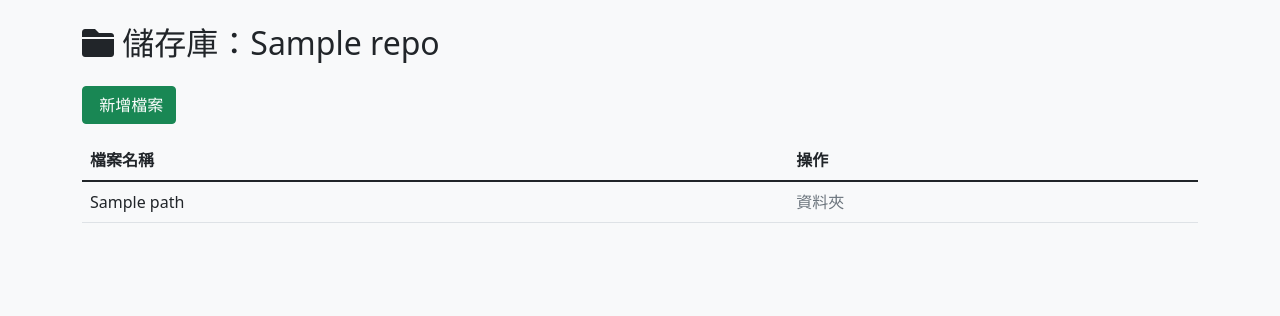
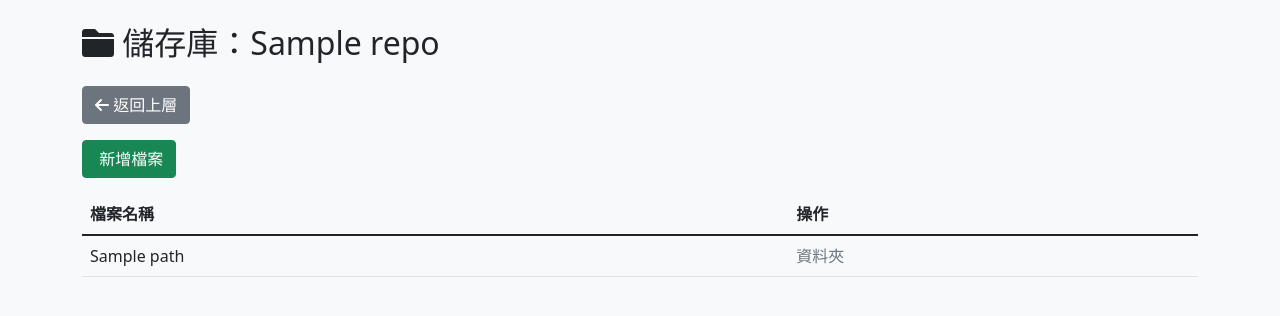
Before and after one commit to oinktech/Github-hub, a Flask app: template templates/repo.html in a window 1280 px wide. Shown: the part 56-372 px from the top of the page. Run offline with Flask 3, Linux system fonts and the light colour scheme; the template is opened without the code that fills it: most values are stand-ins (such as "Sample title", 1, 10 or a date in 2020); some libraries are stand-ins or nearby versions.

Commit message:
Update repo.html

```diff
--- a/templates/repo.html
+++ b/templates/repo.html
@@ -46,6 +46,16 @@
     {% endwith %}
 
     <h2 class="mb-4"><i class="fas fa-folder"></i> 儲存庫：{{ repo.name }}</h2>
+
+    <!-- 返回上層資料夾 -->
+    {% if contents %}
+    <div class="mb-3">
+        <button onclick="window.location.href='{{ url_for('repo', owner=repo.owner.login, name=repo.name) }}?file_path=' + '{{ '..' }}'" class="btn btn-secondary">
+            <i class="fas fa-arrow-left"></i> 返回上層
+        </button>
+    </div>
+    {% endif %}
+
     <a href="{{ url_for('repo_file', owner=repo.owner.login, name=repo.name) }}" class="btn btn-success mb-3"><i class="fas fa-file-plus"></i> 新增檔案</a>
     <table class="table table-hover">
         <thead>
@@ -61,6 +71,7 @@
                 <td>
                     {% if content.type == 'file' %}
                     <a href="{{ url_for('repo_file', owner=repo.owner.login, name=repo.name) }}?file_path={{ content.path }}" class="btn btn-primary btn-sm"><i class="fas fa-edit"></i> 編輯</a>
+                    <a href="{{ url_for('repo_file', owner=repo.owner.login, name=repo.name) }}?file_path={{ content.path }}" class="btn btn-info btn-sm"><i class="fas fa-eye"></i> 檢視</a>
                     <form action="{{ url_for('delete_file', owner=repo.owner.login, name=repo.name) }}" method="POST" style="display:inline;">
                         <input type="hidden" name="file_path" value="{{ content.path }}">
                         <button type="submit" class="btn btn-danger btn-sm" onclick="return confirm('確定要刪除這個檔案嗎？')"><i class="fas fa-trash"></i> 刪除</button>
```
